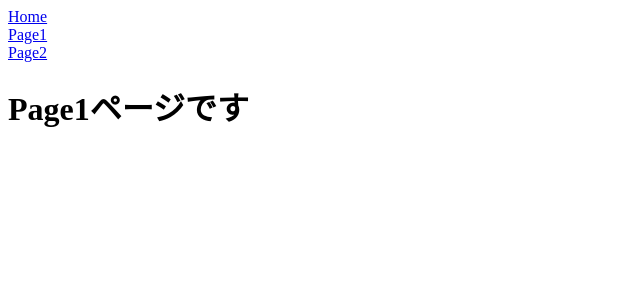
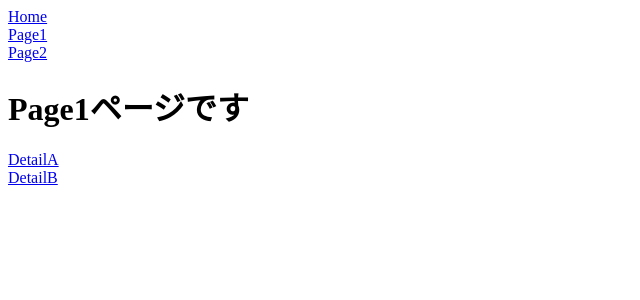
Before and after one commit to rintarotajima/react-router, a React (Vite) app: page /page1 in a window 1280 px wide. Shown: the top 300 px of the page, without its empty margins (0-640 px from the left). Built offline with nearby package versions, Linux system fonts and the light colour scheme.

Commit message:
[update] ネストされたページ遷移

```diff
--- a/src/App.jsx
+++ b/src/App.jsx
@@ -3,7 +3,7 @@
 import { Page1DetailA } from "./Page1DetailA";
 import { Page1DetailB } from "./Page1DetailB";
 import { Page2 } from "./Page2";
-import { BrowserRouter, Link, Switch, Route} from "react-router-dom";
+import { BrowserRouter, Link, Switch, Route } from "react-router-dom";
 
 export default function App() {
   return (
@@ -18,9 +18,22 @@
         <Route exact path="/">
           <Home />
         </Route>
-        <Route path="/page1">
-          <Page1 />
-        </Route>
+        <Route
+          path="/page1"
+          render={({ match: {url}}) => (
+            <Switch>
+              <Route exact path={url}>
+                <Page1 />
+              </Route>
+              <Route path={`${url}/detailA`}>
+                <Page1DetailA />
+              </Route>
+              <Route path={`${url}/detailB`}>
+                <Page1DetailB />
+              </Route>
+            </Switch>
+          )}
+        />
         <Route path="/page2">
           <Page2 />
         </Route>
--- a/src/Page1.jsx
+++ b/src/Page1.jsx
@@ -1,7 +1,12 @@
+import { Link } from "react-router-dom"
+
 export const Page1 = () => {
     return (
         <div>
             <h1>Page1ページです</h1>
+            <Link to="/page1/detailA">DetailA</Link>
+            <br />
+            <Link to="/page1/detailB">DetailB</Link>
         </div>
     );
 }
```
